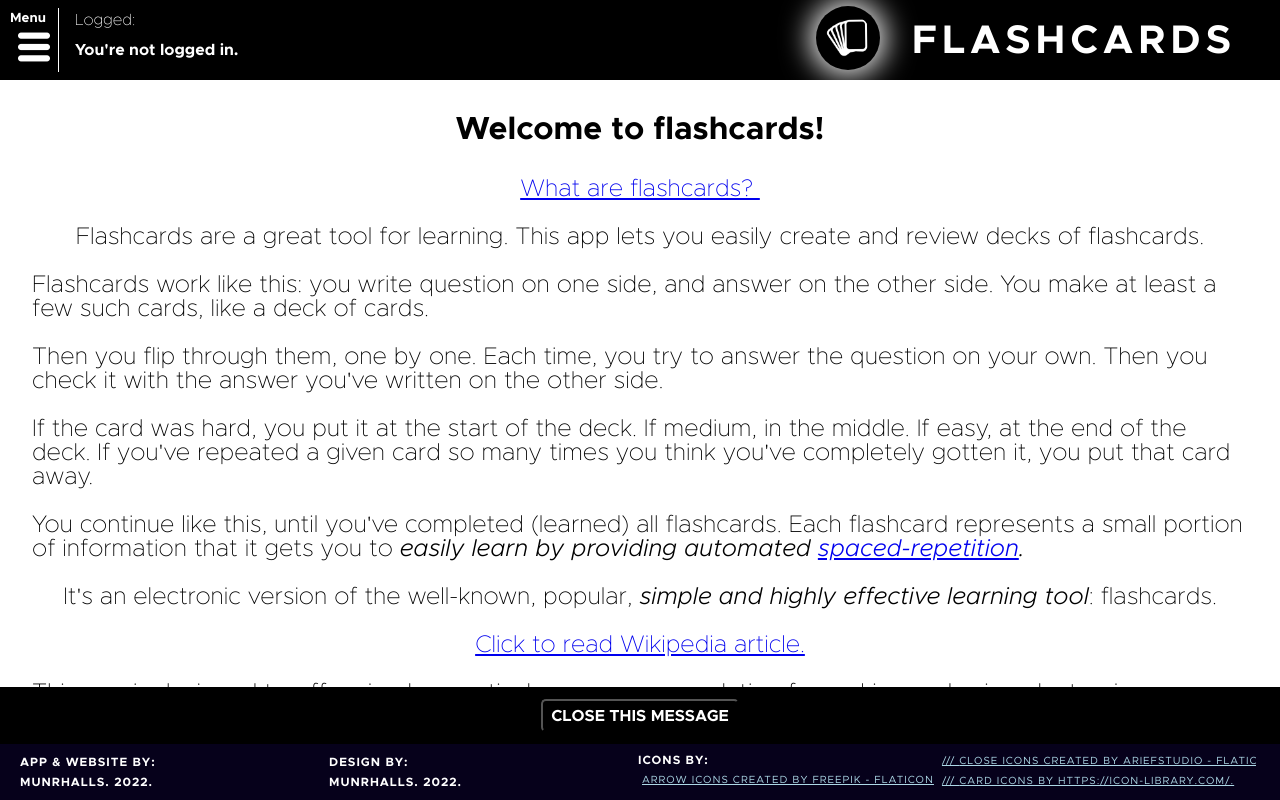
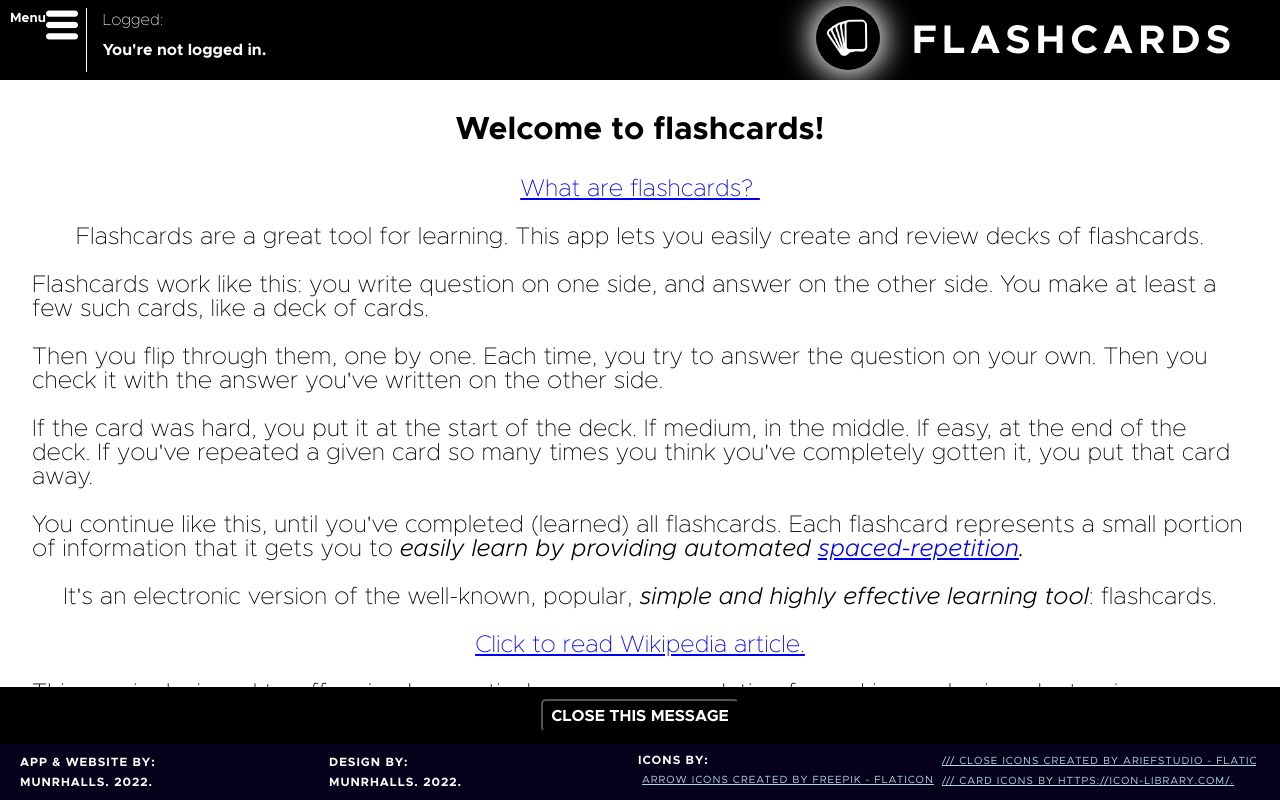
Before and after one commit to munrhalls/Oxus-Flashcards, a React (Create React App) app: page / in a window 1280 px wide. Built offline with nearby package versions, Linux system fonts and the light colour scheme; no server answers; grey boxes are pictures that could not be loaded.

Commit message:
mediaa query

```diff
--- a/src/App.css
+++ b/src/App.css
@@ -3,7 +3,6 @@
 @import './Fonts/fonts.css';
 @import './Components/Header/Header.css';
 @import './Components/Menu/Menu.css';
-@import './Components/Menu/MenuMobile.css';
 @import './Components/Menu/MenuOpenCloseBtn.css';
 @import './Components/Welcome/Welcome.css';
 /* central clusters, all else...nodes that plug into that*/
@@ -36,6 +35,8 @@
 @import './Components/Footer/Footer.css';
 /* being friendly to cell phones */
 @import './Components/Header/MobileHeader.css';
+@import './Components/Menu/MenuMobile.css';
+@import './Components/Menu/MenuOpenCloseBtnMobile.css';
 @import './Components/FormUser/MobileFormUser.css';
 @import './Components/Deck/MobileDeck.css';
 @import './Components/ShufflableFlashcard/MobileFlashcards.css';
--- a/src/Components/Menu/MenuOpenCloseBtn.css
+++ b/src/Components/Menu/MenuOpenCloseBtn.css
@@ -1,7 +1,7 @@
 .Menu__OpenCloseBtn {
     cursor: pointer;
     display: flex;
-    flex-direction: column;
+    flex-direction: row;
 
     background-color: transparent;
     background: transparent;
--- a/src/Components/Menu/MenuOpenCloseBtnMobile.css
+++ b/src/Components/Menu/MenuOpenCloseBtnMobile.css
@@ -1,6 +1,7 @@
 @media only screen and (max-width: 900px) {
     .Menu__OpenCloseBtn {
-
+        display: flex;
+        flex-direction: column;
     }
     .Menu__OpenCloseBtn__text {
 
```
